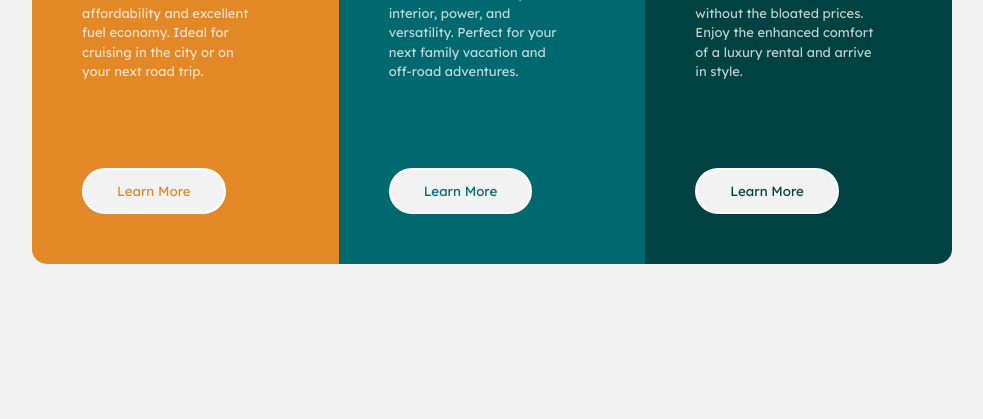
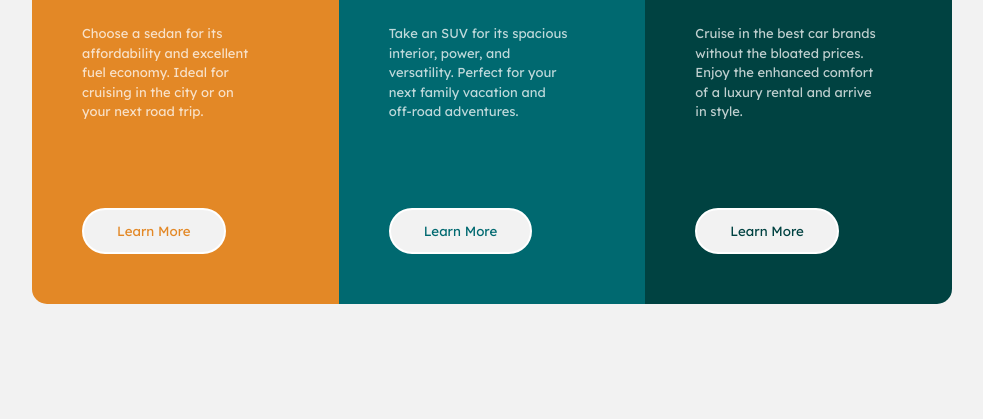
Before and after one commit to camiloCastanoCasas/3-Cards_FrontEndMentor, a plain HTML site: page index.html in a window 1280 px wide. Shown: the part 381-800 px from the top of the page, without its empty margins (148-1131 px from the left). Drawn offline with Linux system fonts and the light colour scheme.

Commit message:
Solucionando margin

```diff
--- a/css/styles.css
+++ b/css/styles.css
@@ -99,7 +99,7 @@ body{
     .cards{
         display: grid;
         grid-template-columns: repeat(3, 1fr);
-        margin: 0;
+        margin-top: 17rem;
     }
     .card:first-of-type{
         border-radius: 1.5rem 0 0 1.5rem;
```
